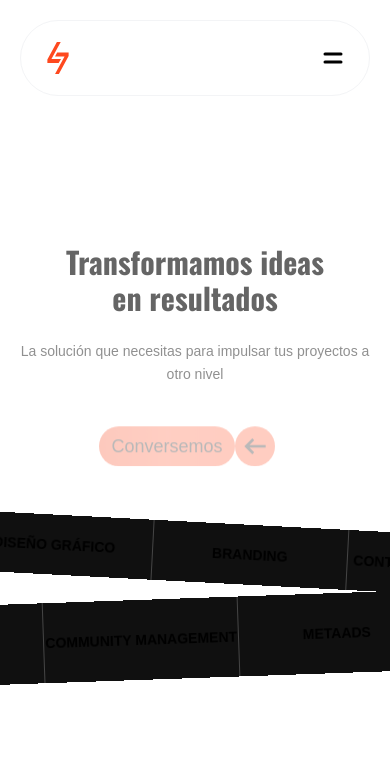
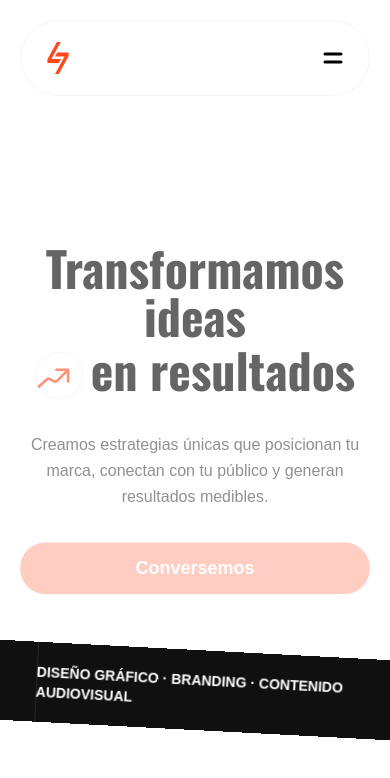
Before and after one commit to mariodev99/zagwhite, a Next.js app: page / in a window 390 px wide. Shown: the top 778 px of the page. Built offline with nearby package versions, Linux system fonts and the light colour scheme.

Commit message:
styles header

```diff
--- a/src/app/components/common/PrimaryButton.js
+++ b/src/app/components/common/PrimaryButton.js
@@ -2,73 +2,9 @@ import { motion } from "framer-motion";
 import { useState } from "react";
 
 export default function PrimaryButton({ text }) {
-  const [hoverAnimation, setHoverAnimation] = useState(false);
-
-  const sharedTransition = { duration: 0.5, type: "spring", damping: 15 };
-
   return (
-    <motion.div
-      className="h-10 md:h-14  flex items-center pl-14 cursor-pointer"
-      onHoverStart={() => setHoverAnimation(true)}
-      onHoverEnd={() => setHoverAnimation(false)}
-    >
-      <motion.div
-        className="overflow-hidden h-full flex items-center justify-center aspect-[1/1] bg-primary rounded-full "
-        initial={{ scale: 0 }}
-        animate={{
-          scale: hoverAnimation ? 1 : 0,
-        }}
-        transition={sharedTransition}
-      >
-        <motion.svg
-          xmlns="http://www.w3.org/2000/svg"
-          width="22"
-          height="16"
-          fill="none"
-          viewBox="0 0 22 16"
-          initial={{ x: -50, rotate: 180 }}
-          animate={{ x: hoverAnimation ? 0 : -50 }}
-          transition={sharedTransition}
-        >
-          <path
-            id="arrow"
-            fill="currentColor"
-            d="m.334 8 8 8 1.886-1.887-4.78-4.78h16.227V6.665L19 6.667H5.44l4.78-4.78L8.334 0z"
-          />
-        </motion.svg>
-      </motion.div>
-
-      <motion.button
-        className="h-full font-medium px-3 md:px-6 bg-gradient-to-r from-[#F63C11] via-[#FF4E25] to-[#FE491F] rounded-full text-lg md:text-2xl"
-        initial={{ x: "-56px" }}
-        animate={{ x: hoverAnimation ? 0 : "-56px" }}
-        transition={sharedTransition}
-      >
-        {text}
-      </motion.button>
-      <motion.div
-        className="overflow-hidden h-full flex items-center justify-center aspect-[1/1] bg-primary rounded-full"
-        initial={{ x: "-56px" }}
-        animate={{ scale: hoverAnimation ? 0 : 1 }}
-        transition={sharedTransition}
-      >
-        <motion.svg
-          xmlns="http://www.w3.org/2000/svg"
-          width="22"
-          height="16"
-          fill="none"
-          viewBox="0 0 22 16"
-          initial={{ x: 0 }}
-          animate={{ x: hoverAnimation ? -50 : 0 }}
-          transition={sharedTransition}
-        >
-          <path
-            id="arrow"
-            fill="currentColor"
-            d="m.334 8 8 8 1.886-1.887-4.78-4.78h16.227V6.665L19 6.667H5.44l4.78-4.78L8.334 0z"
-          />
-        </motion.svg>
-      </motion.div>
-    </motion.div>
+    <motion.button className="text-white h-full font-semibold px-6 py-3 bg-[#FE491F] rounded-full text-lg md:text-2xl w-full">
+      {text}
+    </motion.button>
   );
 }
--- a/src/app/components/common/SectionTitle.js
+++ b/src/app/components/common/SectionTitle.js
@@ -1,5 +1,3 @@
 export default function SectionTitle({ text }) {
-  return (
-    <h2 className="text-2xl md:text-6xl font-semibold text-white">{text}</h2>
-  );
+  return <h2 className="text-2xl md:text-6xl font-semibold">{text}</h2>;
 }
--- a/src/app/components/common/Slider.js
+++ b/src/app/components/common/Slider.js
@@ -3,20 +3,16 @@ import { motion } from "framer-motion";
 import { Logo } from "../icons";
 
 const shorttSlides = [
-  { text: "Diseño Gráfico" },
-  { text: "Branding" },
-  { text: "Contenido Audiovisual" },
+  { text: "Diseño Gráfico · Branding · Contenido Audiovisual" },
 ];
 
 const largeSlides = [
-  { text: "Asesoramiento Comercial" },
-  { text: "Community Management" },
-  { text: "MetaADS" },
+  { text: "Asesoramiento Comercial  Community  Management MetaADS" },
 ];
 
 const Slider = () => {
   return (
-    <div className=" overflow-hidden py-8 font-bold uppercase text-sm md:text-3xl">
+    <div className=" overflow-hidden py-8 font-bold uppercase text-sm md:text-3xl text-white">
       <div className={`relative w-full  py-3 rotate-3 `}>
         {/* Wrapping div for seamless looping */}
         <motion.div
@@ -44,33 +40,6 @@ const Slider = () => {
           ))}
         </motion.div>
       </div>
-
-      <div className={`relative w-full py-1 -rotate-2`}>
-        <motion.div
-          className="flex justify-end"
-          animate={{
-            x: ["100%", "0%"],
-            transition: {
-              ease: "linear",
-              duration: 5,
-              repeat: Infinity,
-            },
-          }}
-        >
-          {/* Render duplicated slides */}
-          {[...largeSlides, ...largeSlides].map((slide, index) => (
-            <div
-              key={index}
-              className="flex-shrink-0 bg-[#101010] py-5"
-              style={{ width: `${100 / largeSlides.length}%` }}
-            >
-              <div className="flex items-center justify-center h-full">
-                {slide.text}
-              </div>
-            </div>
-          ))}
-        </motion.div>
-      </div>
     </div>
   );
 };
--- a/src/app/globals.css
+++ b/src/app/globals.css
@@ -1,6 +1,10 @@
 @tailwind base;
 @tailwind components;
 @tailwind utilities;
+
+* {
+  box-sizing: border-box
+}
 
 :root {
   --background: #ffffff;
--- a/src/app/layout.js
+++ b/src/app/layout.js
@@ -30,7 +30,7 @@ export default function RootLayout({ children }) {
   return (
     <html lang="en">
       <body
-        className={`${geistSans.variable} ${geistMono.variable} ${Oswald.variable}  antialiased`}
+        className={`${geistSans.variable} ${geistMono.variable} ${Oswald.variable}  antialiased text-black`}
       >
         <StartAnimation />
         <Nav />
--- a/src/app/page.js
+++ b/src/app/page.js
@@ -93,10 +93,8 @@ export default function Home() {
     >
       <div className="flex flex-col items-center px-0 w-full mt-56">
         <section className="px-5 flex flex-col items-center justify-center mb-12">
-
-
-          <motion.h1
-            className="font-[family-name:var(--font-oswald)]   bg-gradient-to-r from-[#000] via-black to-[#000] inline-block text-transparent bg-clip-text text-center text-3xl md:text-5xl lg:text-8xl font-bold "
+          <motion.div
+            className="font-[family-name:var(--font-oswald)] color-black text-center text-5xl md:text-7xl lg:text-8xl font-bold "
             initial={{ opacity: 0, y: 50 }}
             animate={{ opacity: 1, y: 0 }}
             transition={{
@@ -105,13 +103,32 @@ export default function Home() {
               ease: "easeInOut",
             }}
           >
-            Transformamos ideas
-            <br />
-            en resultados
-          </motion.h1>
+            <h1> Transformamos ideas</h1>
+            <div className="flex justify-center items-center">
+              <svg
+                xmlns="http://www.w3.org/2000/svg"
+                viewBox="0 0 37 37"
+                fill="none"
+                className="size-12 md:size-16 lg:size-20 mr-2 mt-3 md:mt-5"
+              >
+                <circle
+                  cx="18.5"
+                  cy="18.5"
+                  r="18"
+                  fill="white"
+                  stroke="#F1F1F1"
+                />
+                <path
+                  d="M26.5 14C26.5 13.4477 26.0523 13 25.5 13L16.5 13C15.9477 13 15.5 13.4477 15.5 14C15.5 14.5523 15.9477 15 16.5 15L24.5 15L24.5 23C24.5 23.5523 24.9477 24 25.5 24C26.0523 24 26.5 23.5523 26.5 23L26.5 14ZM14.7107 22.8553L15.1579 21.9609H15.1579L14.7107 22.8553ZM11.2431 21.1215L10.7958 22.016L10.7958 22.016L11.2431 21.1215ZM8.98399 21.4483L9.66631 22.1793L8.98399 21.4483ZM17.7264 23.1878L26.2071 14.7071L24.7929 13.2929L16.3122 21.7736L17.7264 23.1878ZM15.1579 21.9609L11.6903 20.2271L10.7958 22.016L14.2635 23.7498L15.1579 21.9609ZM8.30168 20.7172L1.81768 26.7689L3.18232 28.2311L9.66631 22.1793L8.30168 20.7172ZM11.6903 20.2271C10.5693 19.6666 9.21793 19.862 8.30168 20.7172L9.66631 22.1793C9.97173 21.8943 10.4222 21.8291 10.7958 22.016L11.6903 20.2271ZM16.3122 21.7736C16.0078 22.0779 15.5429 22.1534 15.1579 21.9609L14.2635 23.7498C15.4184 24.3272 16.8133 24.1009 17.7264 23.1878L16.3122 21.7736Z"
+                  fill="#FE491F"
+                />
+              </svg>
+              <div className=""> en resultados</div>
+            </div>
+          </motion.div>
 
-          <motion.p
-            className=" text-sm md:text-2xl font-regular mt-4 mb-8 text-center leading-relaxed"
+          <motion.h2
+            className=" text-base md:text-xl lg:text-2xl font-regular my-6 md:my-8 lg:my-10 leading-relaxed text-center"
             initial={{ opacity: 0, y: 50 }}
             animate={{ opacity: 1, y: 0 }}
             transition={{
@@ -120,8 +137,9 @@ export default function Home() {
               ease: "easeInOut",
             }}
           >
-            La solución que necesitas para impulsar tus proyectos a otro nivel
-          </motion.p>
+            Creamos estrategias únicas que posicionan tu marca, conectan con tu
+            público y generan resultados medibles.
+          </motion.h2>
           <motion.div
             initial={{ opacity: 0, y: 50 }}
             animate={{ opacity: 1, y: 0 }}
@@ -130,8 +148,14 @@ export default function Home() {
               duration: 1,
               ease: "easeInOut",
             }}
+            className="flex justify-center w-full md:w-64"
           >
-            <PrimaryButton text={"Conversemos"} />
+            <a
+              href="/contacto"
+              className="text-white text-center h-full font-semibold px-6 py-3 bg-[#FE491F] rounded-full text-lg md:text-2xl w-full"
+            >
+              Conversemos
+            </a>
           </motion.div>
         </section>
 
@@ -142,7 +166,7 @@ export default function Home() {
         <h4 className="text-lg md:text-2xl mt-3">
           Resultados tangibles que transforman tu negocio
         </h4>
-            {/* graficos */}
+        {/* graficos */}
       </section>
 
       <section className="px-5 md:px-20 my-28">
```
